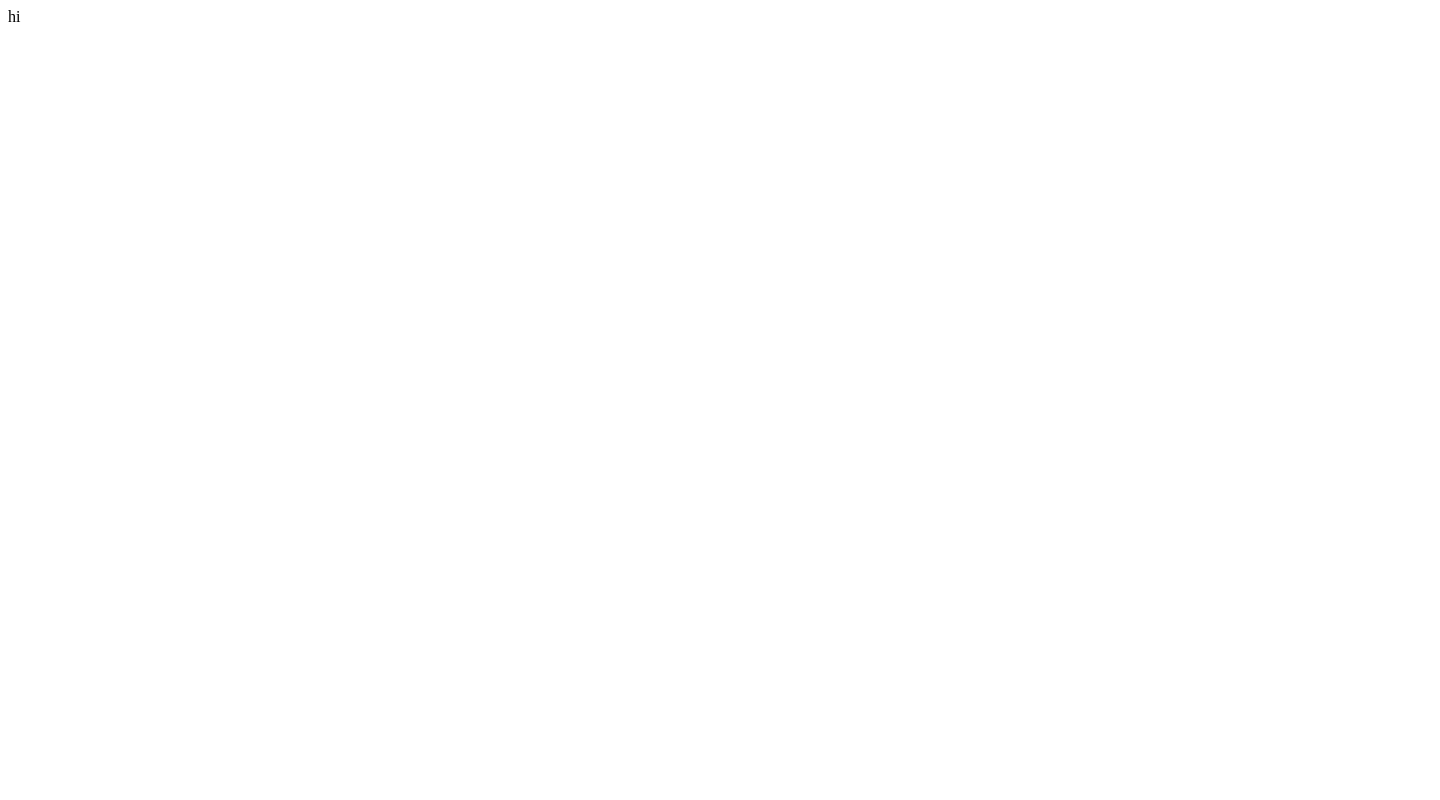
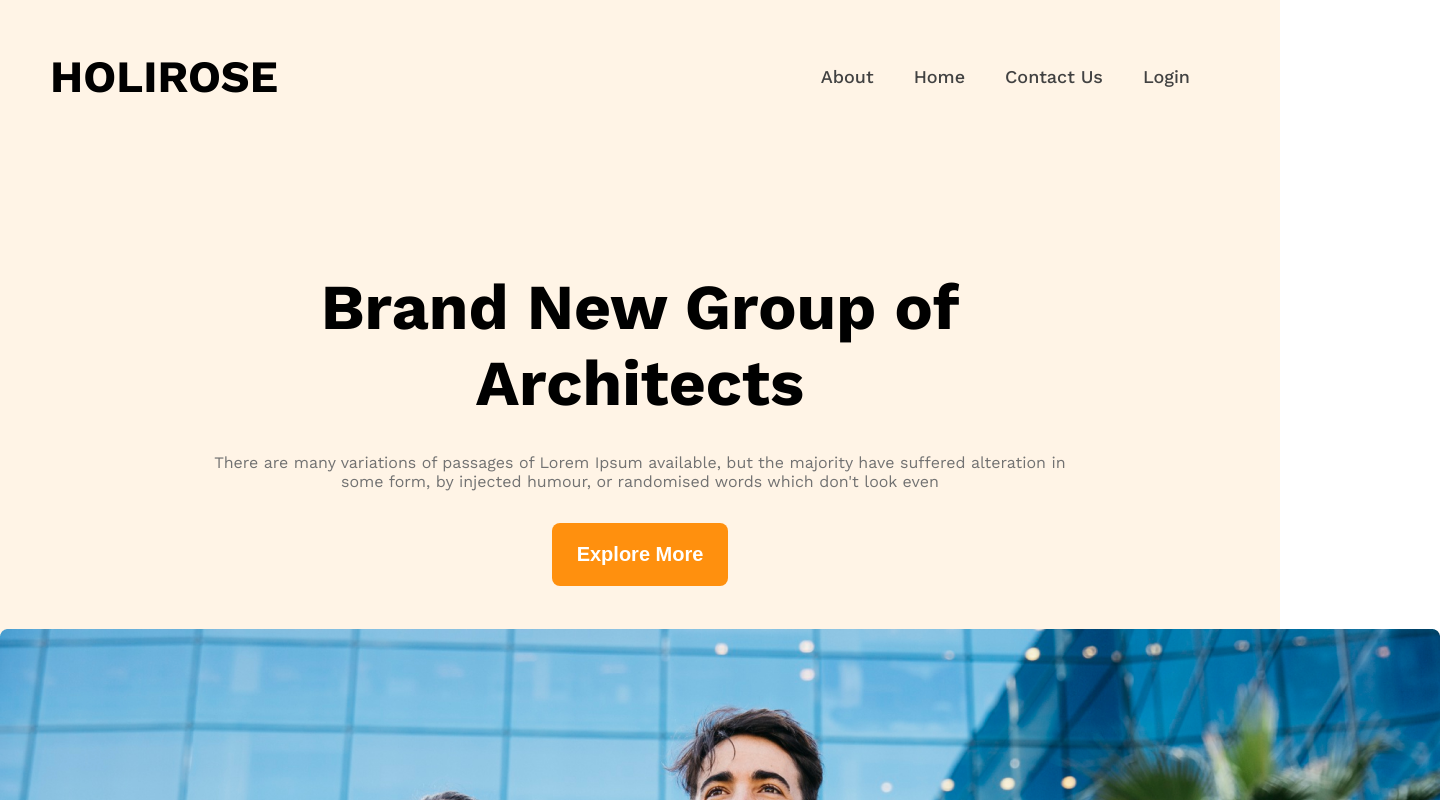
Before and after one commit to mahidishikder/module-10, a plain HTML site: page index.html in a window 1280 px wide. Shown: the top 800 px of the page, 1440 px wide, since content can reach past the window. Drawn offline with nearby package versions, Linux system fonts and the light colour scheme.

Commit message:
helo update

```diff
--- a/index.html
+++ b/index.html
@@ -4,8 +4,45 @@
   <meta charset="UTF-8">
   <meta name="viewport" content="width=device-width, initial-scale=1.0">
   <title>Document</title>
+  <link rel="stylesheet" href="style/style.css">
 </head>
-<body>
-  hi
+<body class="work-sans-font">
+
+  <!-- header Start -->
+  <header class="bg-primary">
+    <nav class="manu-ber display-flex">
+
+      <h3 class="logo-text">HOLIROSE</h3>
+
+      <ul class="manu-items display-flex">
+        <li><a class="dark-2" href="#">About</a></li>
+        <li><a class="dark-2" href="#">Home</a></li>
+        <li><a class="dark-2" href="#">Contact Us</a></li>
+        <li><a class="dark-2" href="#">Login</a></li>
+      </ul>
+    </nav>
+
+    <div class="banner">
+
+       <div class="banner-text">
+        <h2 class="banner-title">
+          Brand New
+          Group of Architects
+        </h2>
+        <p class="description dark-3 banner-p">There are many variations of passages of Lorem Ipsum available, but the majority have suffered alteration in some form, by injected humour, or randomised words which don't look even</p>
+
+        <button class="btn-primary">Explore More</button>
+       </div>
+
+
+      <img src="assets/photos/banner.png" alt="Agency-picture">
+    </div>
+  </header>
+  <!-- header End -->
+
+
+
+  <main></main>
+  <footer></footer>
 </body>
 </html>
--- a/style/style.css
+++ b/style/style.css
@@ -0,0 +1,112 @@
+
+@import url('https://fonts.googleapis.com/css2?family=Work+Sans:ital,wght@0,100..900;1,100..900&display=swap');
+
+
+
+.work-sans-font {
+  font-family: "Work Sans", sans-serif;
+  font-optical-sizing: auto;
+  font-weight: 400;
+  font-style: normal;
+}
+
+*{
+  margin: 0;
+  padding: 0;
+  box-sizing: border-box;
+}
+
+
+/* Share Style */
+  .display-flex{
+    display: flex;
+  }
+
+  .dark-2{
+    color: #424242;
+  }
+
+  .dark-3{
+    color:#727272 ;
+  }
+
+  .bg-primary{
+    background-color: rgba(255, 144, 14, 0.1);
+  }
+  .description{
+    font-size: 1rem;
+    font-size: 500;
+  }
+
+  .btn-primary{
+    background-color: #FF900E;
+    padding: 20px 25px;
+    border-radius: 8px;
+    border: none;
+    color: white;
+    font-size: 1.25rem;
+    font-weight: 600;
+  }
+
+  /* header */
+
+  header{
+  }
+
+  .manu-ber{
+    justify-content: space-between;
+    align-items: center;
+    padding: 50px;
+
+  }
+
+  .logo-text{
+   font-size: 2.8rem;
+   font-weight:700;
+  }
+
+  .manu-items{
+   align-items: center;
+  }
+
+
+
+  .manu-items li{
+    list-style: none;
+    margin-right: 40px;
+  }
+
+  .manu-items li a{
+  text-decoration: none;
+  font-size:18px ;
+  font-weight: 500;
+  }
+
+  .manu-ber, .banner{
+    max-width: 1440px;
+    margin: 0px auto;
+  }
+
+  /* banner section */
+
+  .banner{
+    margin-top: 116px;
+  }
+
+  .banner-title{
+    font-size: 4rem;
+    font-weight:700;
+  }
+
+  .banner-p{
+    margin: 32px 0px;
+  }
+
+  .banner-text{
+    max-width: 862px;
+    height: 225px;
+    margin: 0px auto;
+    text-align: center;
+    margin-bottom: 135px;
+
+  }
```
